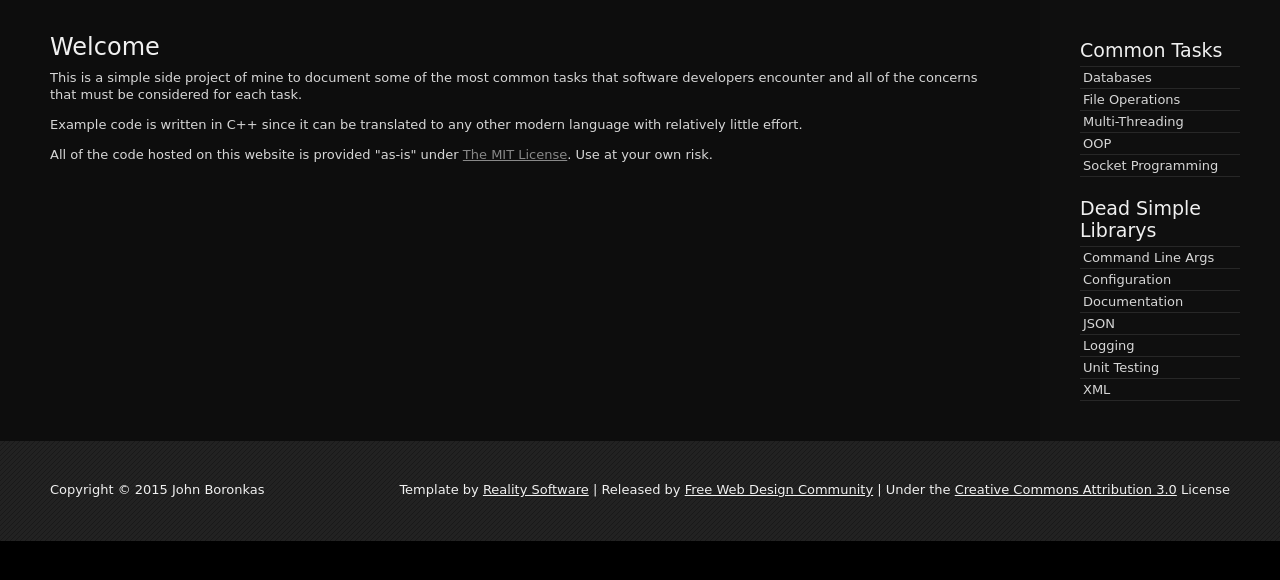
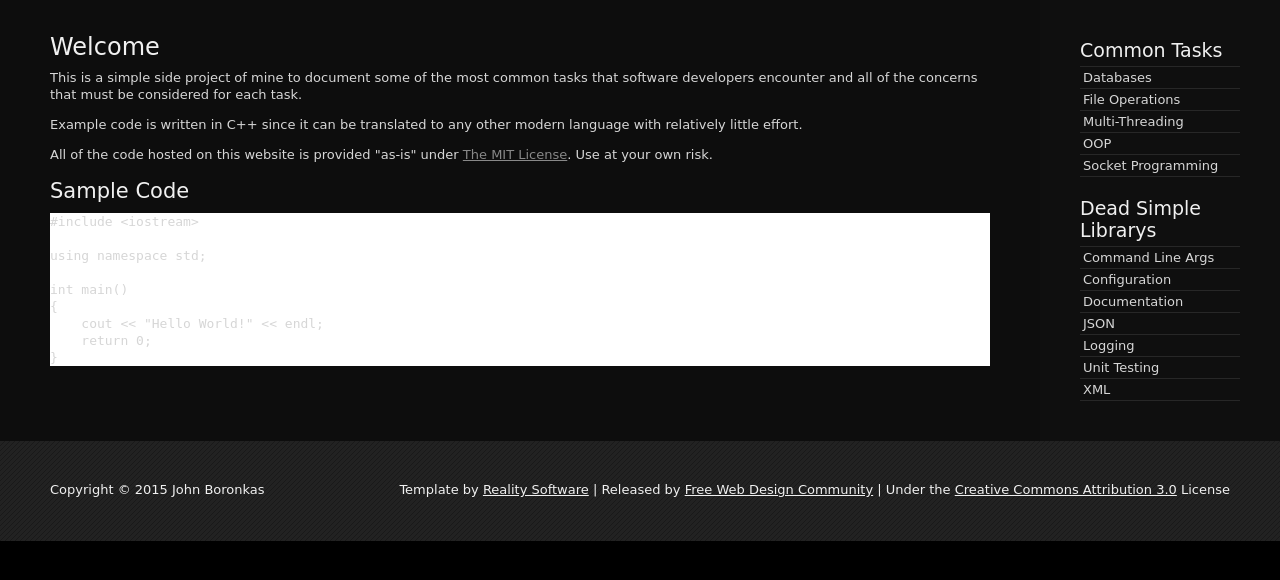
Before and after one commit to jdboronkas/fade2design, a PHP site: page / in a window 1280 px wide. Shown: the part 151-731 px from the top of the page. Run offline with PHP 8.4, Linux system fonts and the light colour scheme; some libraries are stand-ins or nearby versions.

Commit message:
Added support for well-formed code blocks.

```diff
--- a/includes/footer.php
+++ b/includes/footer.php
@@ -20,6 +20,8 @@ Under the <a href="http://creativecommons.org/licenses/by/3.0/">Creative Commons
 
 </div>
 
+<script src="https://google-code-prettify.googlecode.com/svn/loader/run_prettify.js"></script>
+
 </body>
 </html>
 <!-- end footer -->
--- a/index.php
+++ b/index.php
@@ -13,4 +13,18 @@ language with relatively little effort.</p>
 <a href="http://opensource.org/licenses/MIT" target="_blank">The MIT
 License</a>. Use at your own risk.</p>
 
+<h2>Sample Code</h2>
+
+<pre class="prettyprint">
+#include &lt;iostream&gt;
+
+using namespace std;
+
+int main()
+{
+    cout &lt;&lt; "Hello World!" &lt;&lt; endl;
+    return 0;
+}
+</pre>
+
 <?php require 'includes/footer.php';?>
--- a/style.css
+++ b/style.css
@@ -33,3 +33,7 @@ body {margin:0; font-family:"Comic Sans MS", cursive; background-color:#000000;}
 #footer a:hover {color:#888888;}
 #footer_left {float:left; padding:41px 0 0 50px;}
 #footer_right {float:right; padding:41px 50px 0 0;}
+
+.prettyprint {
+  background-color: white;
+}
```
